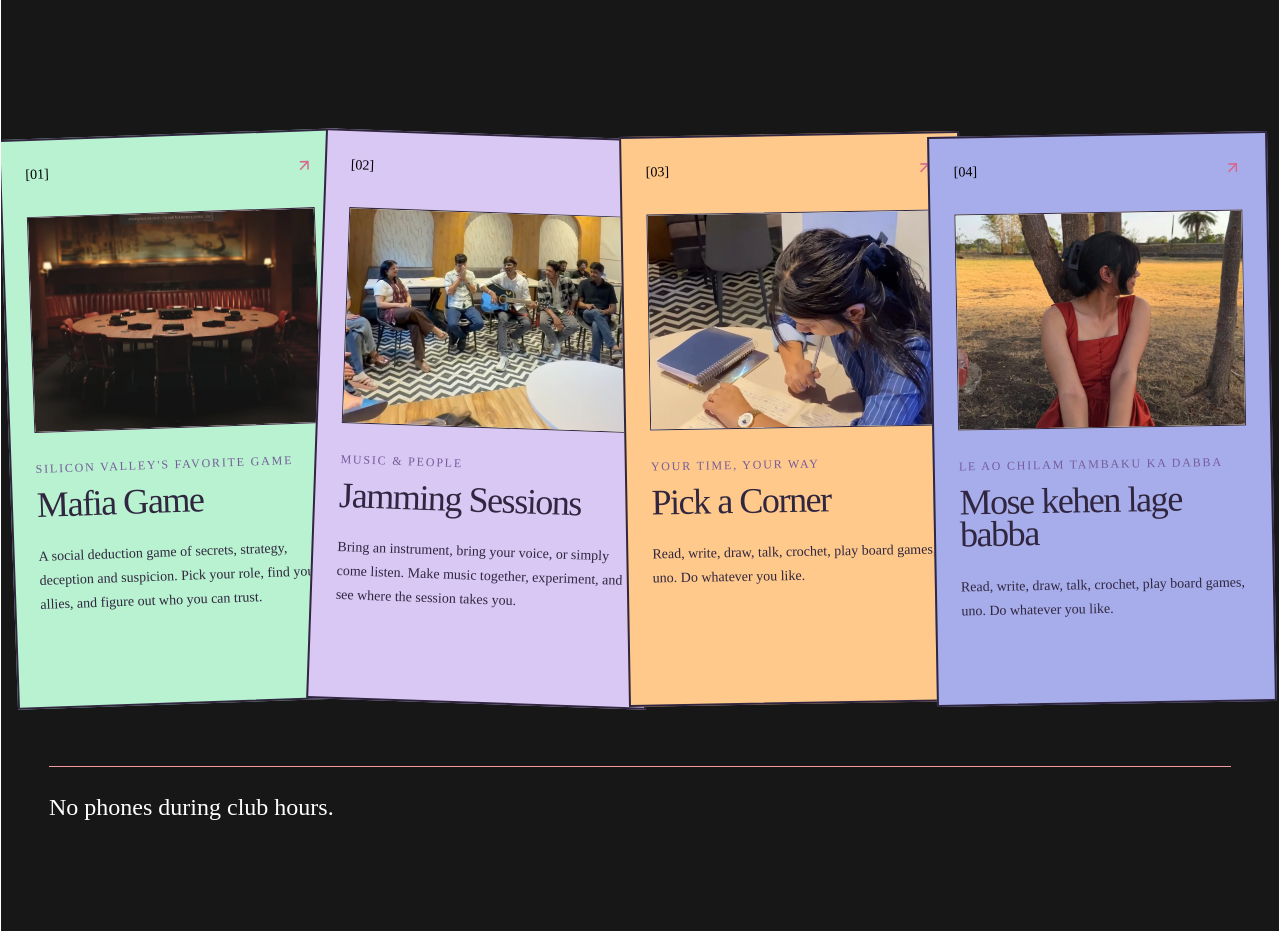
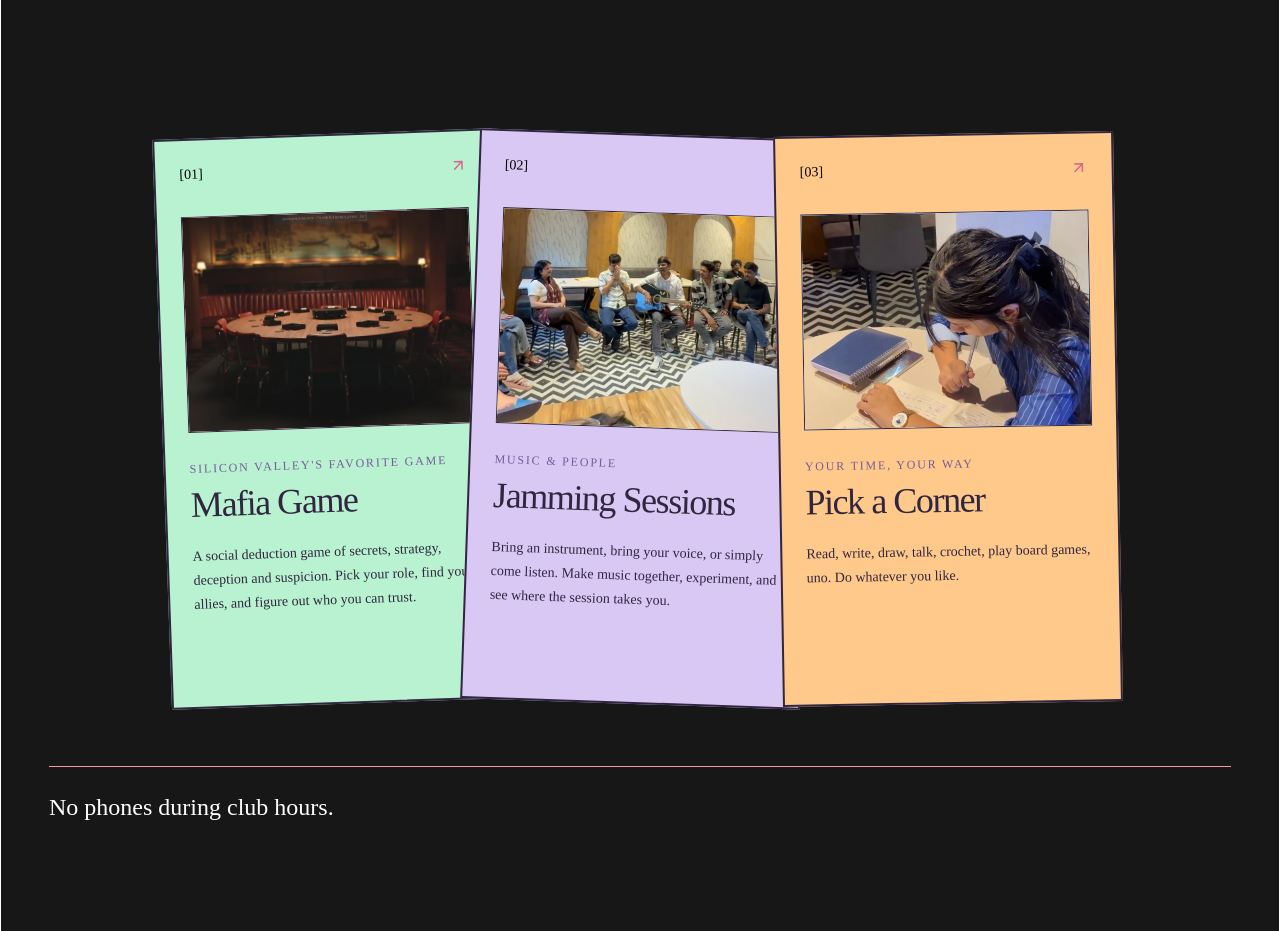
Before and after one commit to DR-0932/Local-Hour, a Next.js app: page / in a window 1280 px wide. Shown: the part 1040-1971 px from the top of the page. Built offline with nearby package versions, Linux system fonts and the light colour scheme.

Commit message:
feat: update events section

```diff
--- a/components/landingPage/eventsSection.tsx
+++ b/components/landingPage/eventsSection.tsx
@@ -37,16 +37,6 @@ const events = [
       "Read, write, draw, talk, crochet, play board games, uno. Do whatever you like.",
     image: "/playcards/tablecorner.jpeg",
     bg: "bg-stone",
-    rotation: "md:-rotate-1",
-  },
-  {
-    number: "04",
-    title: "Mose kehen lage babba",
-    subtitle: "Le ao chilam tambaku ka dabba",
-    description:
-      "Read, write, draw, talk, crochet, play board games, uno. Do whatever you like.",
-    image: "/hosts-image/palak.png",
-    bg: "bg-[#A7ADEB]",
     rotation: "md:-rotate-1",
   },
 ];
```
